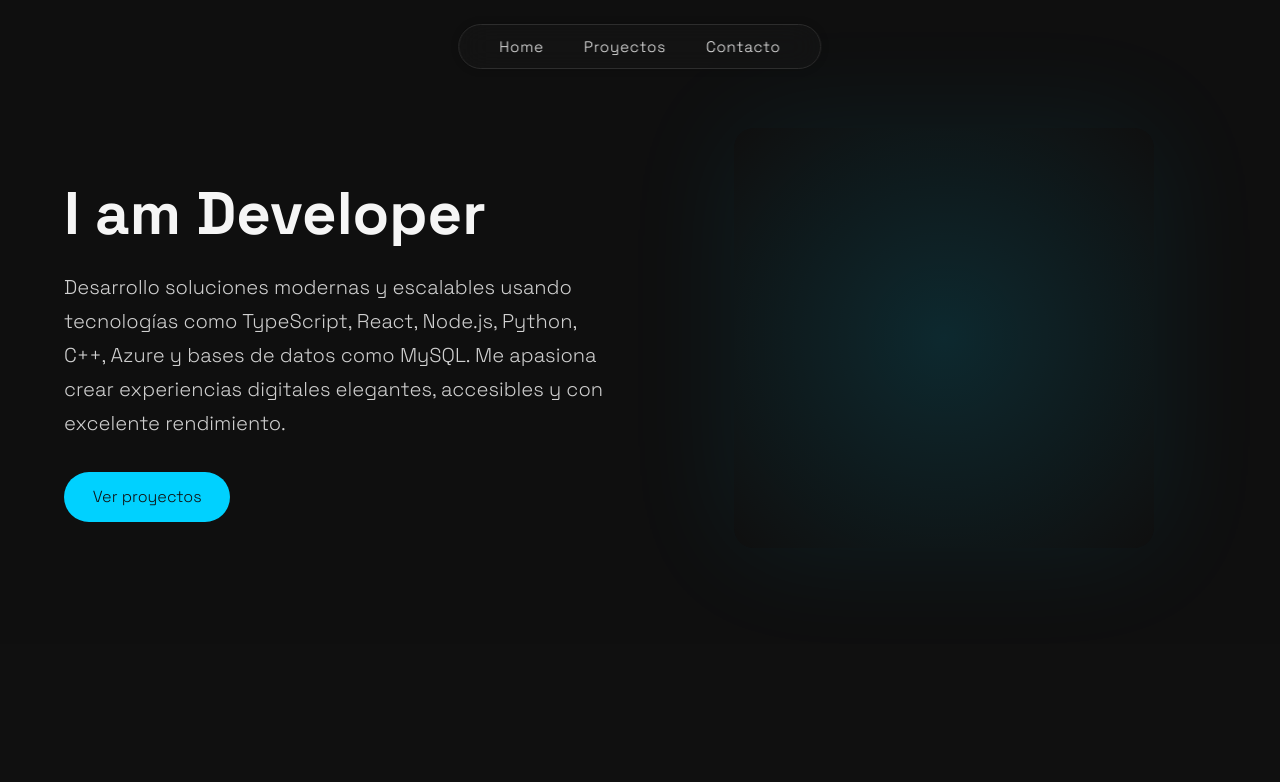
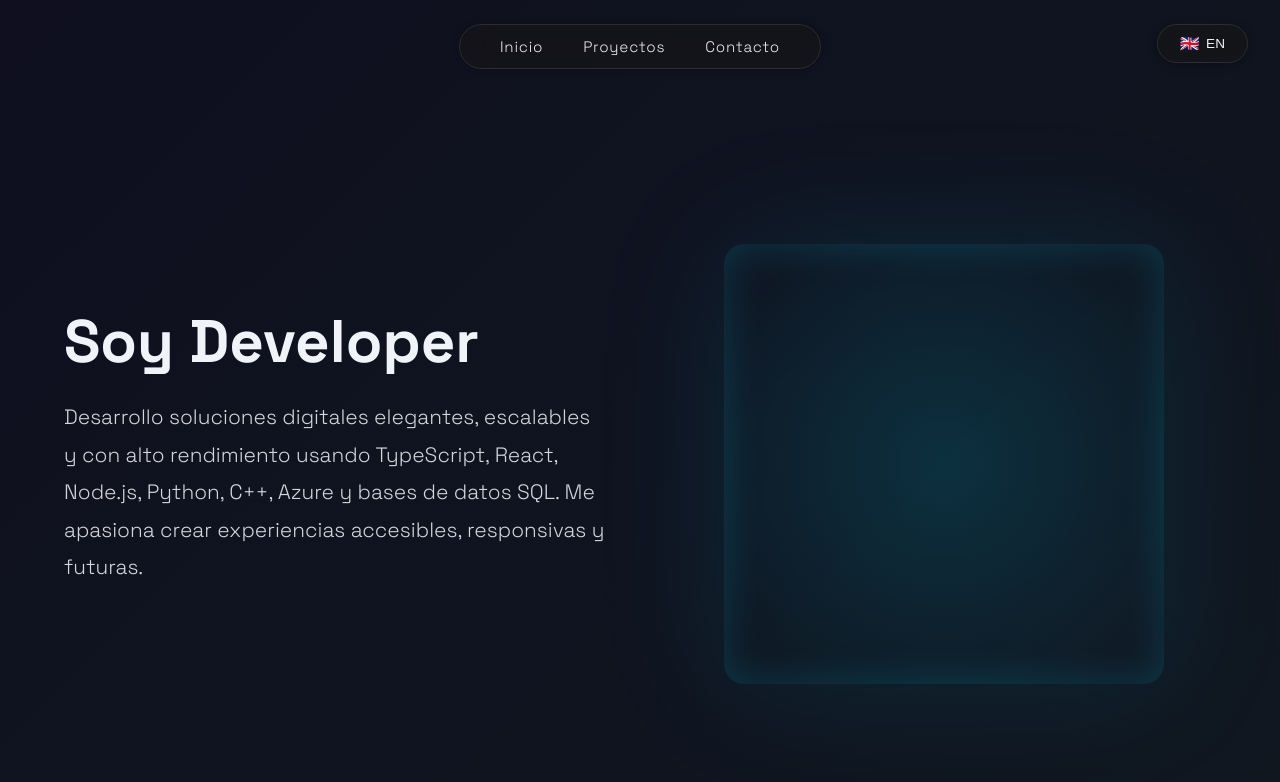
Before and after one commit to SebSRVV/SebRVV, a Next.js app: page / in a window 1280 px wide. Shown: the top 782 px of the page. Built offline with nearby package versions, Linux system fonts and the light colour scheme.

Commit message:
feat: Implementar soporte multilingüe con next-intl, agregar traducciones y mejorar la navegación

```diff
--- /dev/null
+++ b/messages/en.json
@@ -0,0 +1,16 @@
+{
+  "navbar": {
+    "home": "Home",
+    "projects": "Projects",
+    "contact": "Contact"
+  },
+  "contact": {
+    "title": "Contact",
+    "description": "Have an idea or project? I’m open to collaborating and building creative solutions."
+  },
+  "hero": {
+    "intro": "I am",
+    "description": "I craft elegant, scalable, and performant digital solutions using TypeScript, React, Node.js, Python, C++, Azure, and SQL-based systems. My passion lies in building accessible, responsive, and future-proof user experiences.",
+    "button": "View Projects"
+  }
+}
--- /dev/null
+++ b/messages/es.json
@@ -0,0 +1,17 @@
+{
+  "navbar": {
+    "home": "Inicio",
+    "projects": "Proyectos",
+    "contact": "Contacto"
+  },
+  "contact": {
+    "title": "Contacto",
+    "description": "¿Tienes una idea o proyecto? Estoy abierto a colaborar y construir soluciones creativas."
+  },
+  "hero": {
+    "intro": "Soy",
+    "description": "Desarrollo soluciones digitales elegantes, escalables y con alto rendimiento usando TypeScript, React, Node.js, Python, C++, Azure y bases de datos SQL. Me apasiona crear experiencias accesibles, responsivas y futuras.",
+    "button": "Ver proyectos"
+  }
+
+}
--- a/next.config.ts
+++ b/next.config.ts
@@ -1,8 +1,11 @@
-import type { NextConfig } from "next";
+import type { NextConfig } from 'next'
 
 const nextConfig: NextConfig = {
-  /* config options here */
   reactStrictMode: true,
-};
+  i18n: {
+    locales: ['es', 'en'], // Idiomas disponibles
+    defaultLocale: 'es',   // Idioma por defecto
+  },
+}
 
-export default nextConfig;
+export default nextConfig
--- a/package.json
+++ b/package.json
@@ -14,6 +14,7 @@
     "framer-motion": "^12.18.1",
     "gsap": "^3.13.0",
     "next": "15.3.3",
+    "next-intl": "^4.1.0",
     "react": "^19.0.0",
     "react-dom": "^19.0.0",
     "react-intersection-observer": "^9.16.0"
--- a/src/components/Hero.tsx
+++ b/src/components/Hero.tsx
@@ -1,64 +1,66 @@
 import { useEffect, useRef, useState } from 'react'
+import { useTranslations } from 'next-intl'
 import { gsap } from 'gsap'
 
-const roles = ['Engineer', 'Developer', 'Creative Technologist', 'Cloud Architect']
+const roles = ['Data Engineer', 'Developer', 'Programmer','Sebastian Rojas']
 
 export default function Hero() {
+  const t = useTranslations('hero')
   const heroRef = useRef<HTMLDivElement>(null)
+  const roleRef = useRef<HTMLSpanElement>(null)
   const [roleIndex, setRoleIndex] = useState(0)
-  const roleRef = useRef<HTMLSpanElement>(null)
 
-  // Cambiar de rol animado
+  // Animación de cambio de rol
   useEffect(() => {
     const interval = setInterval(() => {
       if (!roleRef.current) return
       gsap.to(roleRef.current, {
         opacity: 0,
         y: -10,
-        duration: 0.4,
-        ease: 'power1.out',
+        duration: 0.3,
+        ease: 'power2.out',
         onComplete: () => {
           setRoleIndex((prev) => (prev + 1) % roles.length)
           gsap.fromTo(
             roleRef.current,
             { opacity: 0, y: 10 },
-            { opacity: 1, y: 0, duration: 0.4, ease: 'power1.out' }
+            { opacity: 1, y: 0, duration: 0.5, ease: 'power2.out' }
           )
         },
       })
-    }, 2500)
+    }, 3000)
     return () => clearInterval(interval)
   }, [])
 
-  // Animación inicial
+  // Animaciones iniciales
   useEffect(() => {
     const ctx = gsap.context(() => {
-      gsap.from('.hero-text h1', {
+      gsap.from('.hero-heading', {
         opacity: 0,
-        y: 50,
-        duration: 1.2,
+        x: -50,
+        duration: 1,
         ease: 'power3.out',
       })
-      gsap.from('.hero-text p', {
+      gsap.from('.hero-description', {
         opacity: 0,
-        y: 30,
-        delay: 0.4,
+        x: -30,
+        delay: 0.3,
         duration: 1,
         ease: 'power2.out',
       })
-      gsap.from('.hero-cta', {
+      gsap.from('.hero-button', {
         opacity: 0,
         y: 20,
-        delay: 0.8,
+        delay: 0.6,
         duration: 0.8,
         ease: 'power2.out',
       })
-      gsap.from('.hero-right', {
+      gsap.from('.hero-visual', {
         opacity: 0,
-        scale: 0.95,
-        delay: 0.6,
-        duration: 1,
-        ease: 'power2.out',
+        scale: 0.9,
+        delay: 0.4,
+        duration: 1.2,
+        ease: 'power3.out',
       })
     }, heroRef)
 
@@ -69,66 +71,91 @@ export default function Hero() {
     <section
       ref={heroRef}
       style={{
-        backgroundColor: '#0F0F0F',
-        color: '#F5F5F5',
-        padding: '8rem 4rem 6rem',
+        background: 'linear-gradient(135deg, #0F0F1F, #101820)',
+        color: '#F0F4F8',
+        minHeight: '100vh',
+        padding: '4rem 5vw',
         display: 'flex',
-        alignItems: 'flex-start',
-        justifyContent: 'space-between',
-        gap: '4rem',
+        justifyContent: 'center',
+        alignItems: 'center',
         fontFamily: "'Space Grotesk', sans-serif",
-        flexWrap: 'wrap',
+        overflow: 'hidden',
       }}
     >
-      <div className="hero-text" style={{ flex: 1, minWidth: '300px', maxWidth: '600px' }}>
+      <div
+        style={{
+          display: 'flex',
+          justifyContent: 'space-between',
+          alignItems: 'center',
+          flexWrap: 'wrap',
+          width: '100%',
+          maxWidth: '1400px',
+          gap: '4rem',
+        }}
+      >
+        {/* Texto */}
+        <div className="hero-text" style={{ flex: 1, minWidth: '300px' }}>
           <h1
+            className="hero-heading"
             style={{
               fontSize: '3.75rem',
               fontWeight: 700,
-            marginBottom: '1.25rem',
+              marginBottom: '1.2rem',
               lineHeight: 1.2,
               whiteSpace: 'nowrap',
               overflow: 'hidden',
               textOverflow: 'ellipsis',
             }}
           >
-          I am <span ref={roleRef}>{roles[roleIndex]}</span>
+            {t('intro')} <span ref={roleRef}>{roles[roleIndex]}</span>
           </h1>
+
           <p
+            className="hero-description"
             style={{
-            fontSize: '1.25rem',
+              fontSize: '1.3rem',
               fontWeight: 300,
-            lineHeight: 1.7,
+              lineHeight: 1.8,
               marginBottom: '2rem',
-            color: '#D0D0D0',
+              color: '#D3D6DA',
+              maxWidth: '650px',
             }}
           >
-          Desarrollo soluciones modernas y escalables usando tecnologías como TypeScript, React,
-          Node.js, Python, C++, Azure y bases de datos como MySQL. Me apasiona crear experiencias
-          digitales elegantes, accesibles y con excelente rendimiento.
+            {t('description')}
           </p>
+
           <a
             href="#projects"
-          className="hero-cta"
+            className="hero-button"
             style={{
               display: 'inline-block',
-            padding: '0.9rem 1.8rem',
+              padding: '1rem 2rem',
               backgroundColor: '#00D1FF',
               color: '#0F0F0F',
               borderRadius: '999px',
-            fontWeight: 500,
+              fontWeight: 600,
+              fontSize: '1rem',
+              letterSpacing: '0.5px',
               textDecoration: 'none',
-            transition: 'background-color 0.3s ease',
+              transition: 'all 0.3s ease',
+              boxShadow: '0 6px 20px rgba(0, 209, 255, 0.3)',
             }}
-          onMouseEnter={(e) => (e.currentTarget.style.backgroundColor = '#00B0CC')}
-          onMouseLeave={(e) => (e.currentTarget.style.backgroundColor = '#00D1FF')}
+            onMouseEnter={(e) => {
+              e.currentTarget.style.backgroundColor = '#00B8E0'
+              e.currentTarget.style.boxShadow = '0 8px 30px rgba(0, 209, 255, 0.4)'
+            }}
+            onMouseLeave={(e) => {
+              e.currentTarget.style.backgroundColor = '#00D1FF'
+              e.currentTarget.style.boxShadow = '0 6px 20px rgba(0, 209, 255, 0.3)'
+            }}
           >
-          Ver proyectos
+            {t('button')}
           </a>
         </div>
 
+        {/* Visual */}
         <div
-        className="hero-right"
+          className="hero-visual"
           style={{
             flex: 1,
             display: 'flex',
@@ -140,13 +167,16 @@ export default function Hero() {
           <div
             style={{
               width: '100%',
-            maxWidth: '420px',
-            height: '420px',
+              maxWidth: '440px',
+              height: '440px',
               borderRadius: '20px',
-            background: 'radial-gradient(circle at center, #00D1FF22, #00000000)',
-            boxShadow: '0 0 120px #00d1ff15',
+              background:
+                'radial-gradient(circle at center, rgba(0,209,255,0.15), rgba(0,0,0,0))',
+              boxShadow: '0 0 140px rgba(0,209,255,0.1), inset 0 0 40px rgba(0,209,255,0.2)',
+              backdropFilter: 'blur(3px)',
             }}
           />
+        </div>
       </div>
     </section>
   )
--- a/src/components/Navbar.tsx
+++ b/src/components/Navbar.tsx
@@ -2,10 +2,17 @@
 
 import Link from 'next/link'
 import { useEffect, useState } from 'react'
+import { useTranslations } from 'next-intl'
+import { useRouter } from 'next/router'
 
 export default function Navbar() {
+  const t = useTranslations('navbar')
   const [hoveredIndex, setHoveredIndex] = useState<number | null>(null)
   const [scrolled, setScrolled] = useState(false)
+
+  const router = useRouter()
+  const { locale, asPath } = router
+  const otherLocale = locale === 'es' ? 'en' : 'es'
 
   useEffect(() => {
     const handleScroll = () => setScrolled(window.scrollY > 10)
@@ -13,7 +20,19 @@ export default function Navbar() {
     return () => window.removeEventListener('scroll', handleScroll)
   }, [])
 
+  const toggleLanguage = () => {
+    router.push(asPath, asPath, { locale: otherLocale })
+  }
+
+  const links = [
+    { label: t('home'), href: '/' },
+    { label: t('projects'), href: '#projects' },
+    { label: t('contact'), href: '#contact' },
+  ]
+
   return (
+    <>
+      {/* NAVBAR PRINCIPAL */}
       <div
         style={{
           position: 'fixed',
@@ -35,10 +54,11 @@ export default function Navbar() {
           transition: 'all 0.3s ease',
         }}
       >
-      {['Home', 'Proyectos', 'Contacto'].map((label, index) => (
+        {links.map((link, index) => (
           <Link
-          key={label}
-          href={label === 'Home' ? '/' : `#${label.toLowerCase()}`}
+            key={link.label}
+            href={link.href}
+            locale={locale}
             style={{
               cursor: 'pointer',
               color: hoveredIndex === index ? '#6EC1E4' : '#F0F0F0',
@@ -51,9 +71,55 @@ export default function Navbar() {
             onMouseEnter={() => setHoveredIndex(index)}
             onMouseLeave={() => setHoveredIndex(null)}
           >
-          {label}
+            {link.label}
           </Link>
         ))}
       </div>
+
+{/* SELECTOR DE IDIOMA SEPARADO */}
+<div
+  style={{
+    position: 'fixed',
+    top: '1.5rem',
+    right: '2rem',
+    backgroundColor: 'rgba(22, 22, 22, 0.7)',
+    border: '1px solid #2D2D2D',
+    borderRadius: '999px',
+    padding: '0.5rem 1rem',
+    backdropFilter: 'blur(16px)',
+    WebkitBackdropFilter: 'blur(16px)',
+    boxShadow: '0 2px 10px rgba(0, 0, 0, 0.3)',
+    zIndex: 999,
+    transition: 'all 0.3s ease',
+    display: 'flex',
+    alignItems: 'center',
+    gap: '0.5rem',
+  }}
+>
+  <button
+    onClick={toggleLanguage}
+    style={{
+      background: 'transparent',
+      border: 'none',
+      color: '#F0F0F0',
+      fontSize: '0.85rem',
+      fontWeight: 500,
+      cursor: 'pointer',
+      transition: 'color 0.3s ease',
+      display: 'flex',
+      alignItems: 'center',
+      gap: '0.4rem',
+    }}
+    onMouseEnter={(e) => (e.currentTarget.style.color = '#6EC1E4')}
+    onMouseLeave={(e) => (e.currentTarget.style.color = '#F0F0F0')}
+  >
+    <span style={{ fontSize: '1rem' }}>
+      {otherLocale === 'en' ? '🇬🇧' : '🇪🇸'}
+    </span>
+    {otherLocale.toUpperCase()}
+  </button>
+</div>
+
+    </>
   )
 }
--- a/src/pages/_app.tsx
+++ b/src/pages/_app.tsx
@@ -1,6 +1,7 @@
 import '@/styles/globals.css'
 import type { AppProps } from 'next/app'
 import { useEffect } from 'react'
+import { IntlProvider } from 'next-intl'
 import Lenis from '@studio-freight/lenis'
 
 export default function App({ Component, pageProps }: AppProps) {
@@ -15,5 +16,9 @@ export default function App({ Component, pageProps }: AppProps) {
     requestAnimationFrame(raf)
   }, [])
 
-  return <Component {...pageProps} />
+  return (
+    <IntlProvider messages={pageProps.messages} locale="es">
+      <Component {...pageProps} />
+    </IntlProvider>
+  )
 }
```
Also changed, not shown: src/components/FeaturedProject.tsx (+29 -30 lines), src/pages/index.tsx (+18 -10 lines), 1 other file (tests, documents, lock files or other folders). Lines whose indentation alone changed are shown as unchanged.
